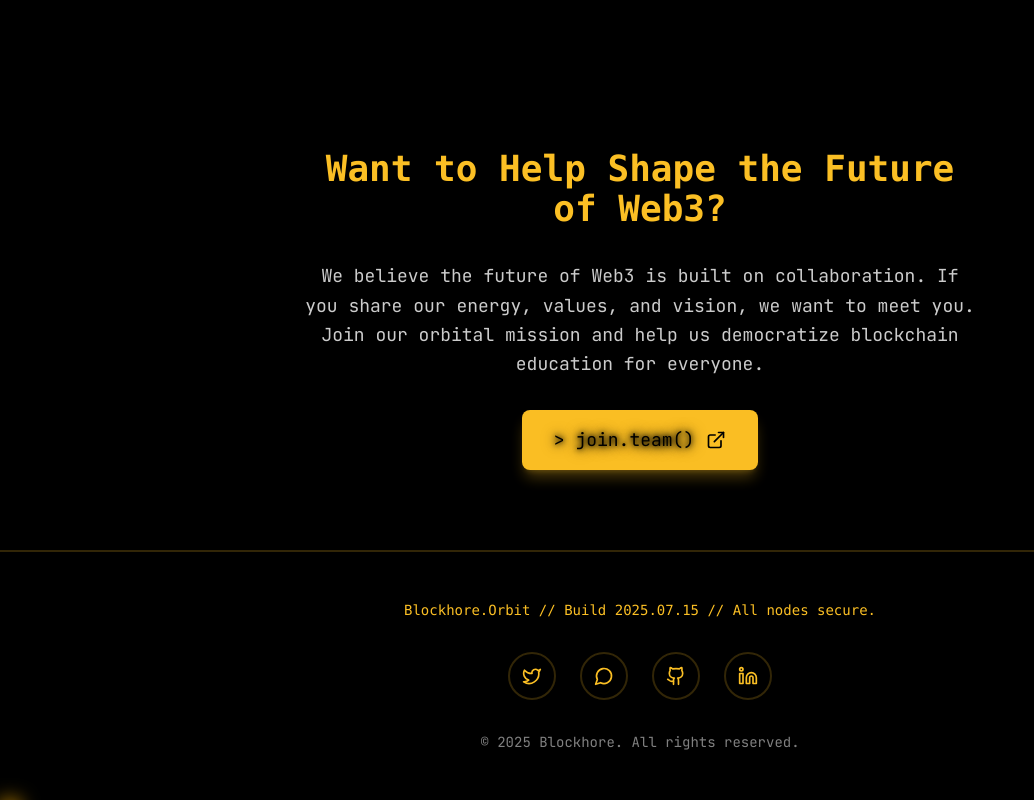
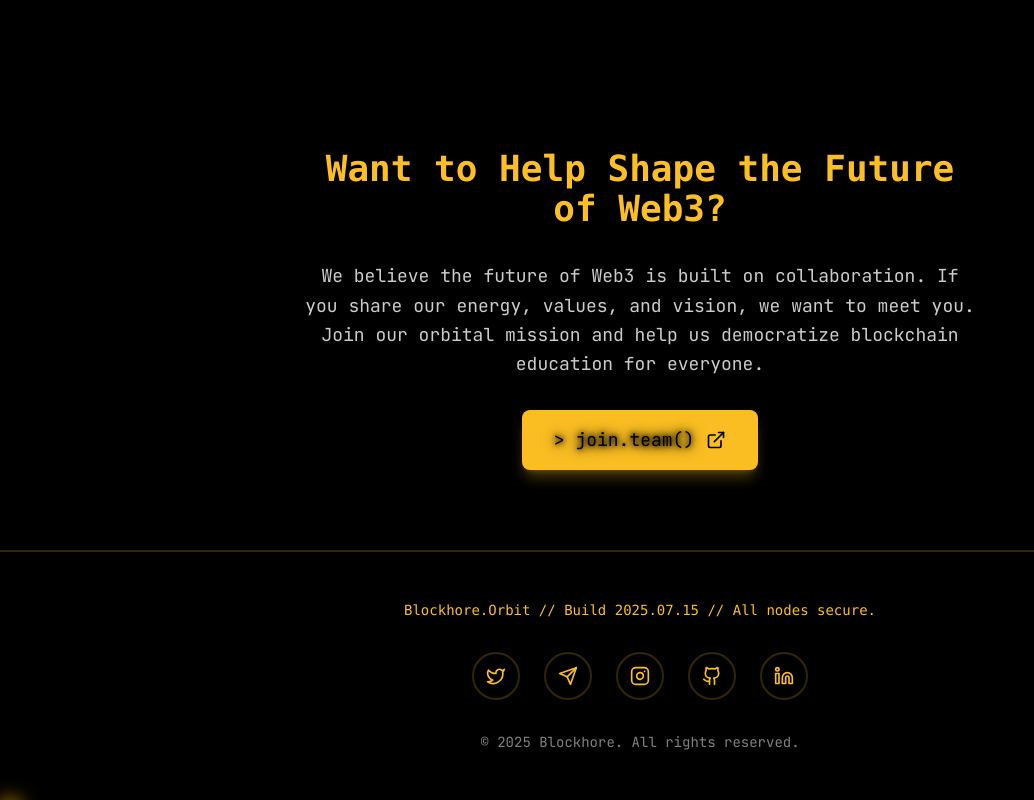
Before and after one commit to Blockhore/blockhore, a React (Vite) app: page /about in a window 1280 px wide. Shown: the part 1917-2717 px from the top of the page, without its empty margins (0-1034 px from the left). Built offline with nearby package versions, Linux system fonts and the light colour scheme.

Commit message:
Update AboutPage.tsx

```diff
--- a/src/pages/AboutPage.tsx
+++ b/src/pages/AboutPage.tsx
@@ -8,6 +8,7 @@ import {
   Github,
   Linkedin,
   Instagram,
+  Send,
   ExternalLink,
   ChevronUp
 } from 'lucide-react';
@@ -102,6 +103,14 @@ export const AboutPage: React.FC<AboutPageProps> = ({ isDark }) => {
       }
     }
   ];
+
+  const urls = {
+  Twitter: 'https://twitter.com/blockhore',
+  Telegram: 'https://t.me/Blockhore',
+  Instagram: 'https://instagram.com/blockhore',
+  Github: 'https://github.com/blockhore',
+  LinkedIn: 'https://linkedin.com/company/blockchore',
+}
 
   return (
     <div className={`min-h-screen pt-20 ${
@@ -359,12 +368,16 @@ export const AboutPage: React.FC<AboutPageProps> = ({ isDark }) => {
                 <div className="flex justify-center gap-6">
                   {[
                     { icon: Twitter, label: 'Twitter' },
-                    { icon: MessageCircle, label: 'Discord' },
+                    { icon: Send, label: 'Telegram' },
+                    { icon: Instagram, label: 'Instagram' },
                     { icon: Github, label: 'Github' },
                     { icon: Linkedin, label: 'LinkedIn' }
                   ].map(({ icon: Icon, label }) => (
-                    <button
+                    <a
                       key={label}
+                      href={urls[label]}
+                      target="_blank"
+                      rel="noopener noreferrer"
                       className={`p-3 rounded-full border-2 transition-all duration-300 hover:scale-110 ${
                         isDark
                           ? 'border-amber-400/20 hover:border-amber-400 hover:bg-amber-400/10'
@@ -374,7 +387,7 @@ export const AboutPage: React.FC<AboutPageProps> = ({ isDark }) => {
                       <Icon className={`w-5 h-5 ${
                         isDark ? 'text-amber-400' : 'text-purple-600'
                       }`} />
-                    </button>
+                    </a>
                   ))}
                 </div>
 
```
